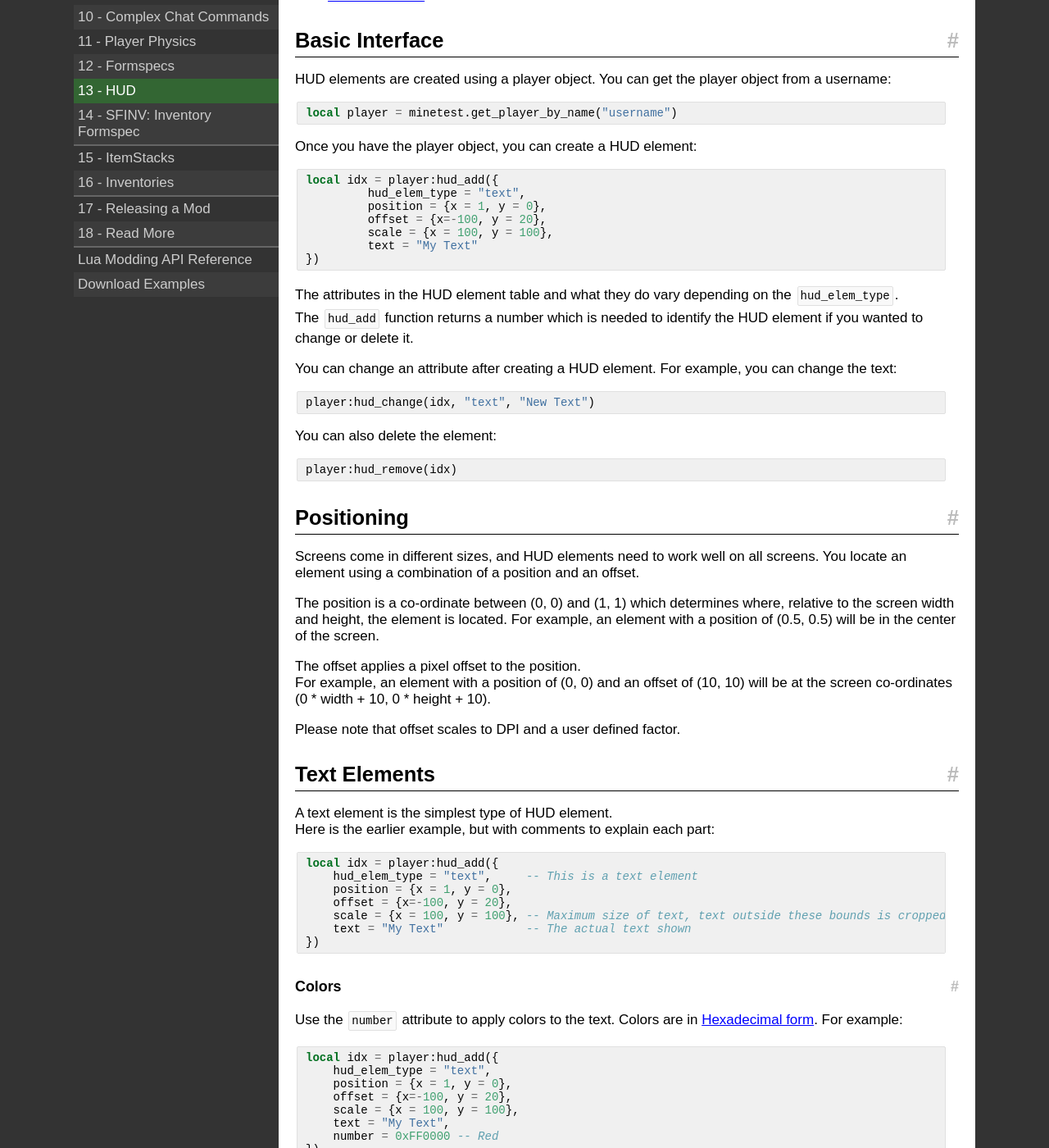
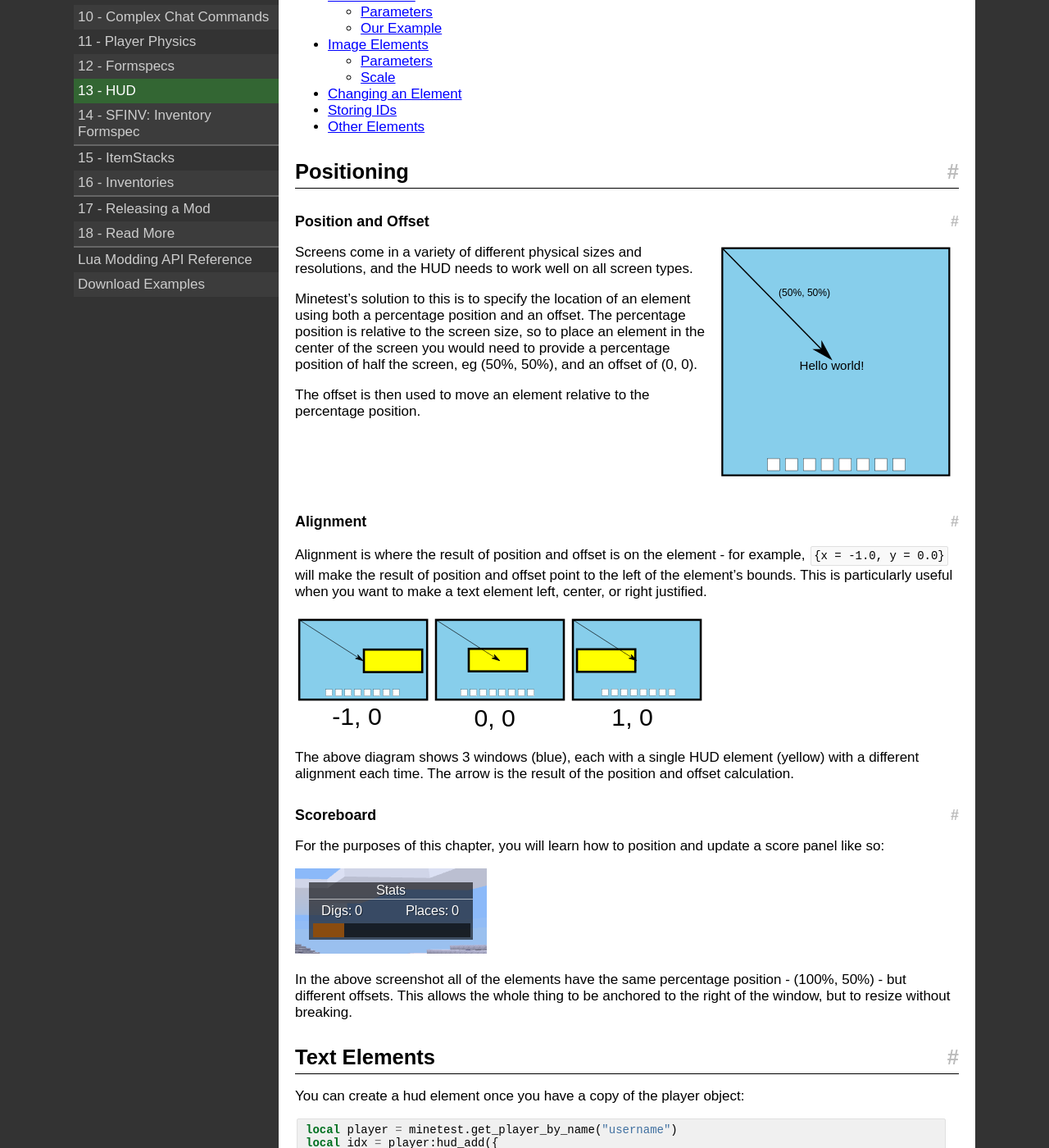
Before and after one commit to rubenwardy/minetest_modding_book, a Jekyll site: the page built from en/chapters/hud.md, in a window 1280 px wide and 1400 px high, scrolled down 300 px. Shown: the whole window at 82% size. Built offline with Jekyll 4.4.1, drawn with Linux system fonts in a browser that asks for light colours; nearby versions of some CDN libraries; some of the changed text lies outside the part shown.

Commit message:
HUD: Rewrite chapter

```diff
--- a/en/chapters/hud.md
+++ b/en/chapters/hud.md
@@ -10,106 +10,283 @@
 
 The HUD doesn't accept user input. For that, you should use a [Formspec](formspecs.html).
 
-* [Basic Interface](#basic-interface)
 * [Positioning](#positioning)
+    * [Position and Offset](#position-and-offset)
+    * [Alignment](#alignment)
+    * [Scoreboard](#scoreboard)
 * [Text Elements](#text-elements)
+    * [Parameters](#parameters)
+    * [Our Example](#our-example)
 * [Image Elements](#image-elements)
+    * [Parameters](#parameters-1)
+    * [Scale](#scale)
+* [Changing an Element](#changing-an-element)
+* [Storing IDs](#storing-ids)
 * [Other Elements](#other-elements)
 
-## Basic Interface
+## Positioning
 
-HUD elements are created using a player object.
-You can get the player object from a username:
+### Position and Offset
+
+<figure class="right_image">
+    <img
+        width="300"
+        src="{{ page.root }}/static/hud_diagram_center.svg"
+        alt="Diagram showing a centered text element">
+</figure>
+
+Screens come in a variety of different physical sizes and resolutions, and
+the HUD needs to work well on all screen types.
+
+Minetest's solution to this is to specify the location of an element using both
+a percentage position and an offset.
+The percentage position is relative to the screen size, so to place an element
+in the center of the screen you would need to provide a percentage position of half
+the screen, eg (50%, 50%), and an offset of (0, 0).
+
+The offset is then used to move an element relative to the percentage position.
+
+<div style="clear:both;"></div>
+
+### Alignment
+
+Alignment is where the result of position and offset is on the element -
+for example, `{x = -1.0, y = 0.0}` will make the result of position and offset point
+to the left of the element's bounds. This is particularly useful when you want to
+make a text element left, center, or right justified.
+
+<figure>
+    <img
+        width="500"
+        src="{{ page.root }}/static/hud_diagram_alignment.svg"
+        alt="Diagram showing alignment">
+</figure>
+
+The above diagram shows 3 windows (blue), each with a single HUD element (yellow)
+with a different alignment each time. The arrow is the result of the position
+and offset calculation.
+
+### Scoreboard
+
+For the purposes of this chapter, you will learn how to position and update a
+score panel like so:
+
+<figure>
+    <img
+        src="{{ page.root }}/static/hud_final.png"
+        alt="screenshot of the HUD we're aiming for">
+</figure>
+
+In the above screenshot all of the elements have the same percentage position -
+(100%, 50%) - but different offsets. This allows the whole thing to be anchored
+to the right of the window, but to resize without breaking.
+
+## Text Elements
+
+You can create a hud element once you have a copy of the player object:
 
 {% highlight lua %}
 local player = minetest.get_player_by_name("username")
+local idx = player:hud_add({
+     hud_elem_type = "text",
+     position      = {x = 0.5, y = 0.5},
+     offset        = {x = 0,   y = 0},
+     text          = "Hello world!",
+     alignment     = {x = 0, y = 0},  -- center aligned
+     scale         = {x = 100, y = 100}, -- covered later
+})
 {% endhighlight %}
 
-Once you have the player object, you can create a HUD element:
+The `hud_add` function returns an element ID - this can be used later to modify
+or remove a HUD element.
+
+### Parameters
+
+The element's type is given using the `hud_elem_type` property in the definition
+table. The meaning of other properties varies based on this type.
+
+`scale` is the maximum bounds of text, text outside these bounds is cropped, eg: `{x=100, y=100}`.
+
+The text's color in [Hexadecimal form](http://www.colorpicker.com/), eg: `0xFF0000`,
+and stored in
+
+
+### Our Example
+
+Let's go ahead, and place all of the text in our score panel:
+
+{% highlight lua %}
+player:hud_add({
+    hud_elem_type = "text",
+    position  = {x = 1, y = 0.5},
+    offset    = {x = -120, y = -25},
+    text      = "Stats",
+    alignment = 0,
+    scale     = { x = 100, y = 30},
+    number    = 0xFFFFFF,
+})
+
+-- Get the dig and place count from storage, or default to 0
+local digs        = tonumber(player:get_attribute("scoreboard:digs") or 0)
+local digs_text   = "Digs: " .. digs
+local places      = tonumber(player:get_attribute("scoreboard:digs") or 0)
+local places_text = "Places: " .. places
+
+player:hud_add({
+    hud_elem_type = "text",
+    position  = {x = 1, y = 0.5},
+    offset    = {x = -180, y = 0},
+    text      = digs_text,
+    alignment = -1,
+    scale     = { x = 50, y = 10},
+    number    = 0xFFFFFF,
+})
+
+player:hud_add({
+    hud_elem_type = "text",
+    position  = {x = 1, y = 0.5},
+    offset    = {x = -70, y = 0},
+    text      = places_text,
+    alignment = -1,
+    scale     = { x = 50, y = 10},
+    number    = 0xFFFFFF,
+})
+{% endhighlight %}
+
+This results in the following:
+
+<figure>
+    <img
+        src="{{ page.root }}/static/hud_text.png"
+        alt="screenshot of the HUD we're aiming for">
+</figure>
+
+
+## Image Elements
+
+Image elements are created in a very similar way to text elements:
+
+{% highlight lua %}
+player:hud_add({
+    hud_elem_type = "image",
+    position  = {x = 1, y = 0.5},
+    offset    = {x = -220, y = 0},
+    text      = "scoreboard_background.png",
+    scale     = { x = 1, y = 1},
+    alignment = { x = 1, y = 0 },
+})
+{% endhighlight %}
+
+You will now have this:
+
+<figure>
+    <img
+        src="{{ page.root }}/static/hud_background_img.png"
+        alt="screenshot of the HUD so far">
+</figure>
+
+### Parameters
+
+The `text` field is used to provide the image name.
+
+If a co-ordinate is positive, then it is a scale factor with 1 being the
+original image size, and 2 being double the size, and so on.
+However, if a co-ordinate is negative it is a percentage of the screensize.
+For example, `x=-100` is 100% of the width.
+
+### Scale
+
+Let's make the progress bar for our score panel as an example of scale:
+
+{% highlight lua %}
+local percent = tonumber(player:get_attribute("scoreboard:score") or 0.2)
+
+player:hud_add({
+    hud_elem_type = "image",
+    position  = {x = 1, y = 0.5},
+    offset    = {x = -215, y = 23},
+    text      = "scoreboard_bar_empty.png",
+    scale     = { x = 1, y = 1},
+    alignment = { x = 1, y = 0 },
+})
+
+player:hud_add({
+    hud_elem_type = "image",
+    position  = {x = 1, y = 0.5},
+    offset    = {x = -215, y = 23},
+    text      = "scoreboard_bar_full.png",
+    scale     = { x = percent, y = 1},
+    alignment = { x = 1, y = 0 },
+})
+{% endhighlight %}
+
+We now have a HUD that looks like the one in the first post! There is one problem however, it won't update when the stats change
+
+## Changing an Element
+
+You can use the ID returned by the hud_add method to update or remove it later.
 
 {% highlight lua %}
 local idx = player:hud_add({
-         hud_elem_type = "text",
-         position = {x = 1, y = 0},
-         offset = {x=-100, y = 20},
-         scale = {x = 100, y = 100},
-         text = "My Text"
+     hud_elem_type = "text",
+     text          = "Hello world!",
+     -- parameters removed for brevity
+})
+
+player:hud_change(idx, "text", "New Text")
+player:hud_remove(idx)
+{% endhighlight %}
+
+The `hud_change` method takes the element ID, the property to change, and the new
+value. The above call changes the `text` property from "Hello World" to "Test".
+
+This means that doing the `hud_change` immediately after the `hud_add` is
+functionally equivalent to the following, in a rather inefficient way:
+
+{% highlight lua %}
+local idx = player:hud_add({
+     hud_elem_type = "text",
+     text          = "New Text",
 })
 {% endhighlight %}
 
-The attributes in the HUD element table and what they do vary depending on
-the `hud_elem_type`.\\
-The `hud_add` function returns a number which is needed to identify the HUD element
-if you wanted to change or delete it.
-
-You can change an attribute after creating a HUD element. For example, you can change
-the text:
+## Storing IDs
 
 {% highlight lua %}
-player:hud_change(idx, "text", "New Text")
+scoreboard = {}
+local saved_huds = {}
+
+function scoreboard.update_hud(player)
+    local player_name = player:get_player_name()
+
+    local digs = tonumber(player:get_attribute("scoreboard:digs") or 0)
+    local digs_text   = "Digs: " .. digs
+    local places = tonumber(player:get_attribute("scoreboard:digs") or 0)
+    local places_text = "Places: " .. places
+
+    local percent = tonumber(player:get_attribute("scoreboard:score") or 0.2)
+
+    local ids = saved_huds[player_name]
+    if ids then
+        player:hud_change(ids["places"], "text", places_text)
+        player:hud_change(ids["digs"],   "text", digs_text)
+        player:hud_change(ids["bar_foreground"],
+                "scale", { x = percent, y = 1 })
+    else
+        ids = {}
+        saved_huds[player_name] = ids
+
+        -- create HUD elements and set ids into `ids`
+    end
+end
+
+minetest.register_on_joinplayer(scoreboard.update_hud)
+
+minetest.register_on_leaveplayer(function(player)
+    saved_huds[player:get_player_name()] = nil
+end)
 {% endhighlight %}
 
-You can also delete the element:
-
-{% highlight lua %}
-player:hud_remove(idx)
-{% endhighlight %}
-
-## Positioning
-
-Screens come in different sizes, and HUD elements need to work well on all screens.
-You locate an element using a combination of a position and an offset.
-
-The position is a co-ordinate between (0, 0) and (1, 1) which determines where,
-relative to the screen width and height, the element is located.
-For example, an element with a position of (0.5, 0.5) will be in the center of the screen.
-
-The offset applies a pixel offset to the position.\\
-For example, an element with a position of (0, 0) and an offset of (10, 10) will be at the screen
-co-ordinates (0 * width + 10, 0 * height + 10).
-
-Please note that offset scales to DPI and a user defined factor.
-
-## Text Elements
-
-A text element is the simplest type of HUD element.\\
-Here is the earlier example, but with comments to explain each part:
-
-{% highlight lua %}
-local idx = player:hud_add({
-    hud_elem_type = "text",     -- This is a text element
-    position = {x = 1, y = 0},
-    offset = {x=-100, y = 20},
-    scale = {x = 100, y = 100}, -- Maximum size of text, text outside these bounds is cropped
-    text = "My Text"            -- The actual text shown
-})
-{% endhighlight %}
-
-### Colors
-
-Use the `number` attribute to apply colors to the text.
-Colors are in [Hexadecimal form](http://www.colorpicker.com/).
-For example:
-
-{% highlight lua %}
-local idx = player:hud_add({
-    hud_elem_type = "text",
-    position = {x = 1, y = 0},
-    offset = {x=-100, y = 20},
-    scale = {x = 100, y = 100},
-    text = "My Text",
-    number = 0xFF0000 -- Red
-})
-{% endhighlight %}
-
-## Image Elements
-
-Image elements display an image on the HUD.
-
-The X co-ordinate of the `scale` attribute is the scale of the image, with 1 being the original texture size.
-Negative values represent the percentage of the screen the image should use. For example, x=-100 means 100% (width).
-
-Use `text` to specify the name of the texture.
 
 ## Other Elements
 
```
Also changed, not shown: static/hud_background_img.png (added), static/hud_diagram_alignment.svg (added), static/hud_diagram_center.svg (added), static/hud_final.png (added), static/hud_text.png (added).
